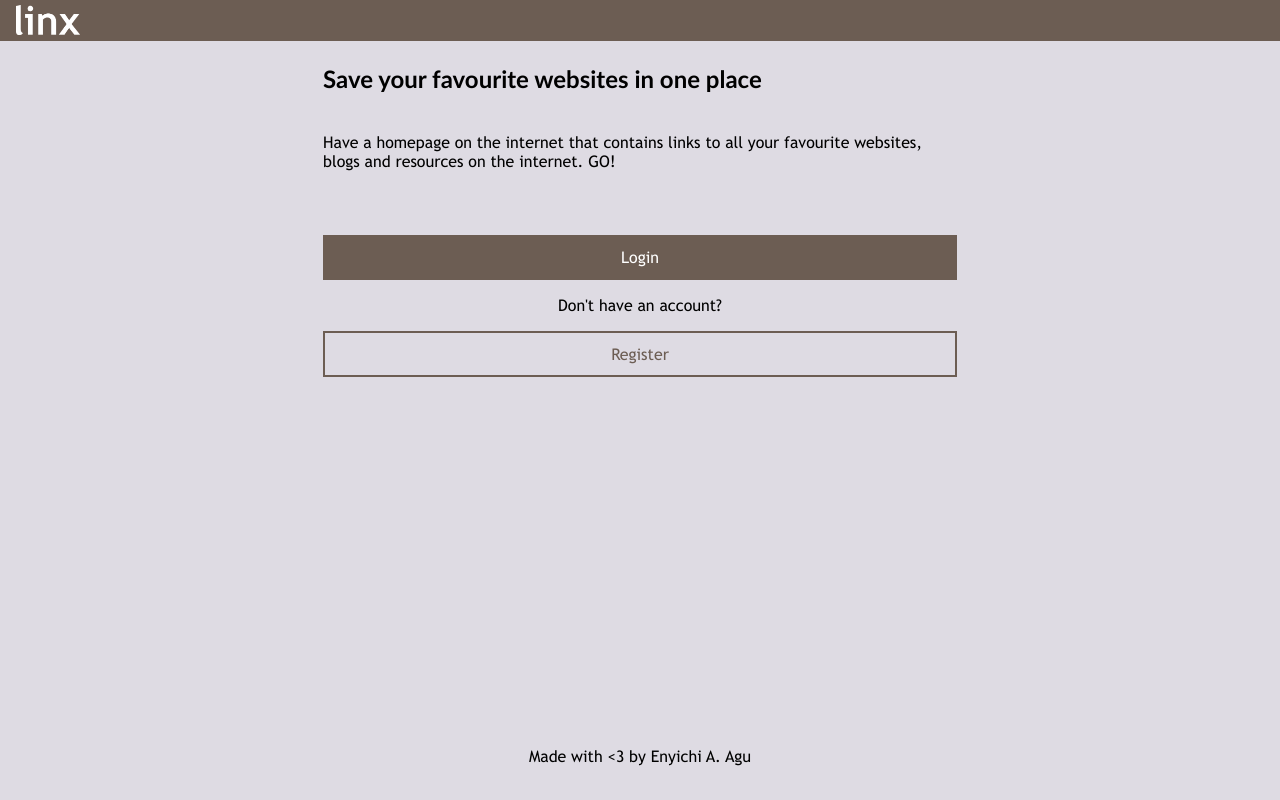
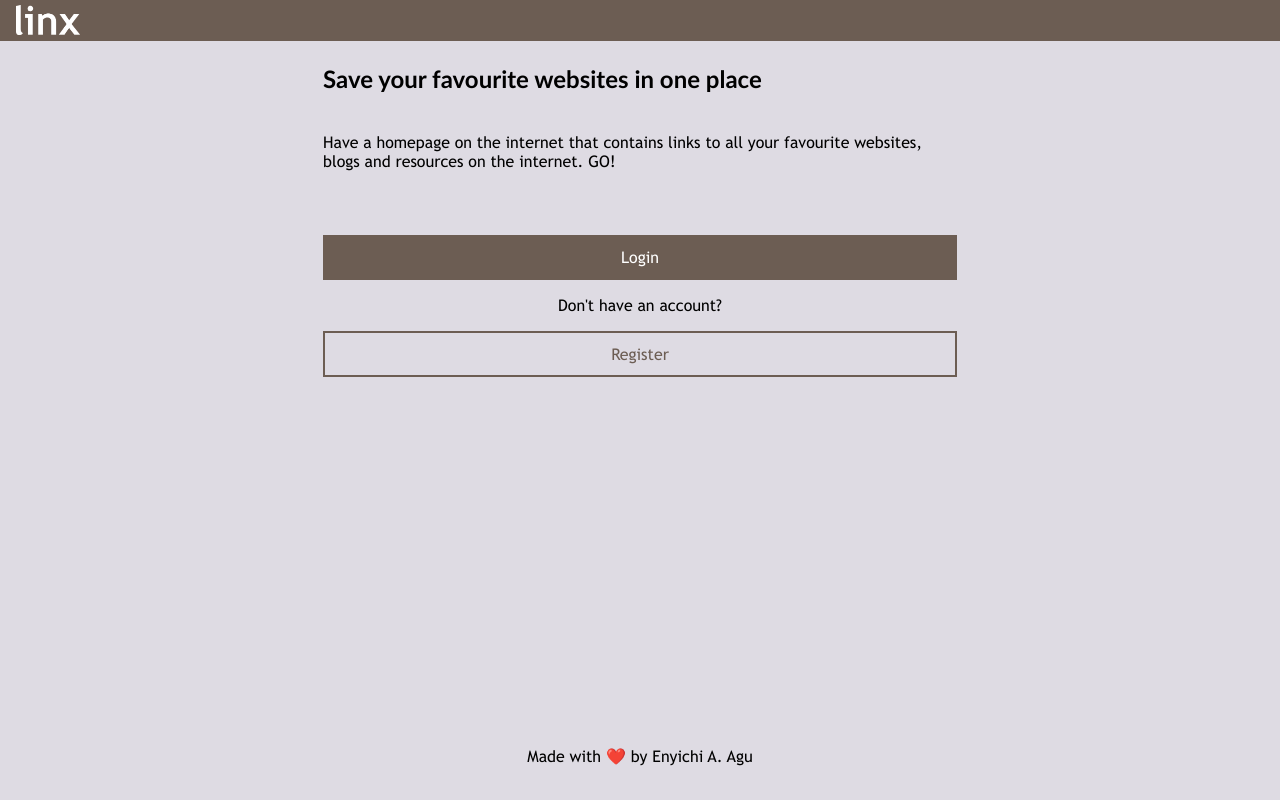
Before and after one commit to enyichiaagu/linx, a React (Create React App) app: page / in a window 1280 px wide. Built offline with nearby package versions, Linux system fonts and the light colour scheme.

Commit message:
Update footer

```diff
--- a/src/components/Footer.js
+++ b/src/components/Footer.js
@@ -12,7 +12,7 @@ function Footer() {
 
     return (
         <div style={style}>
-            <p>Made with {"<3"} by Enyichi A. Agu</p>
+            <p>Made with ❤️ by Enyichi A. Agu</p>
         </div>
     )
 }
```
